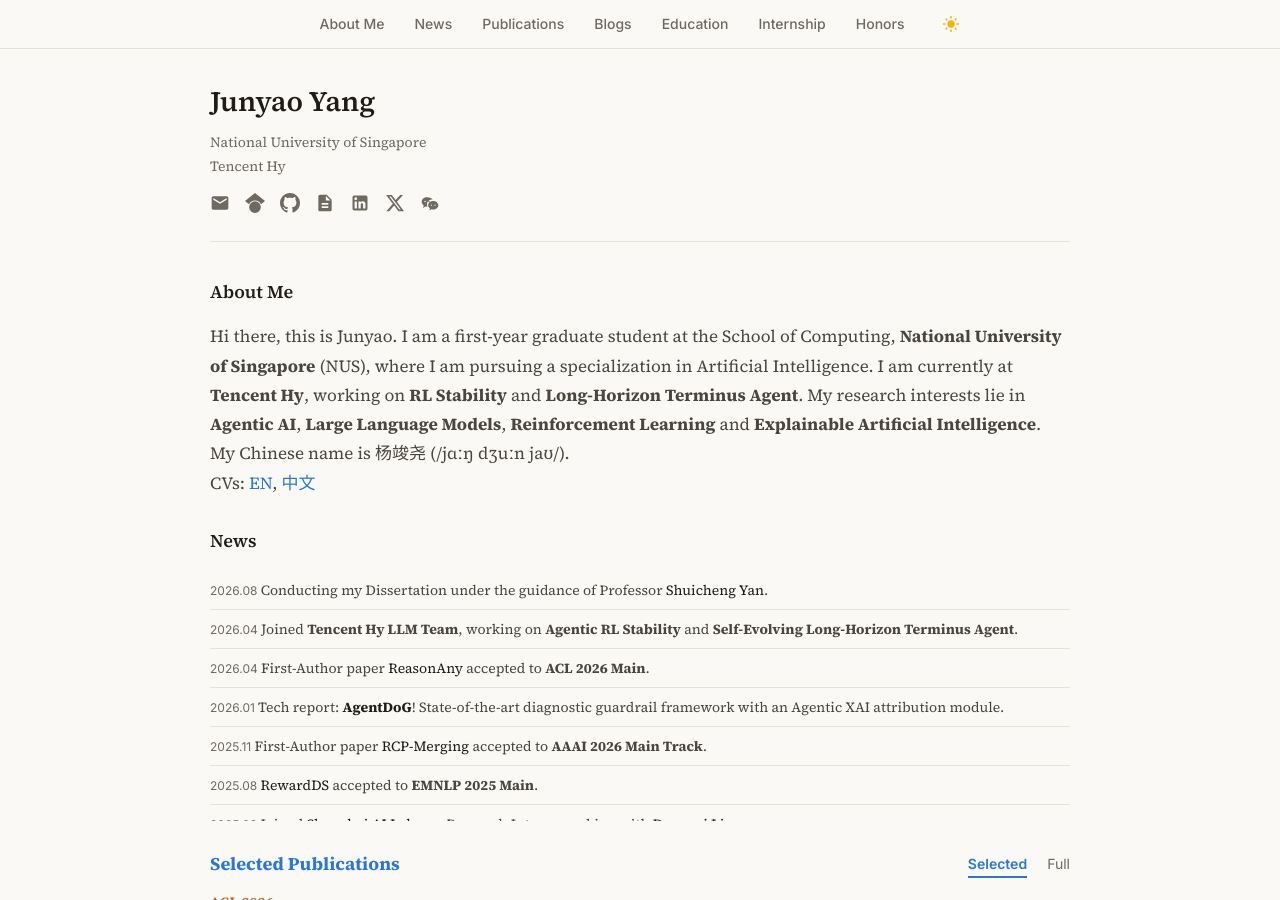
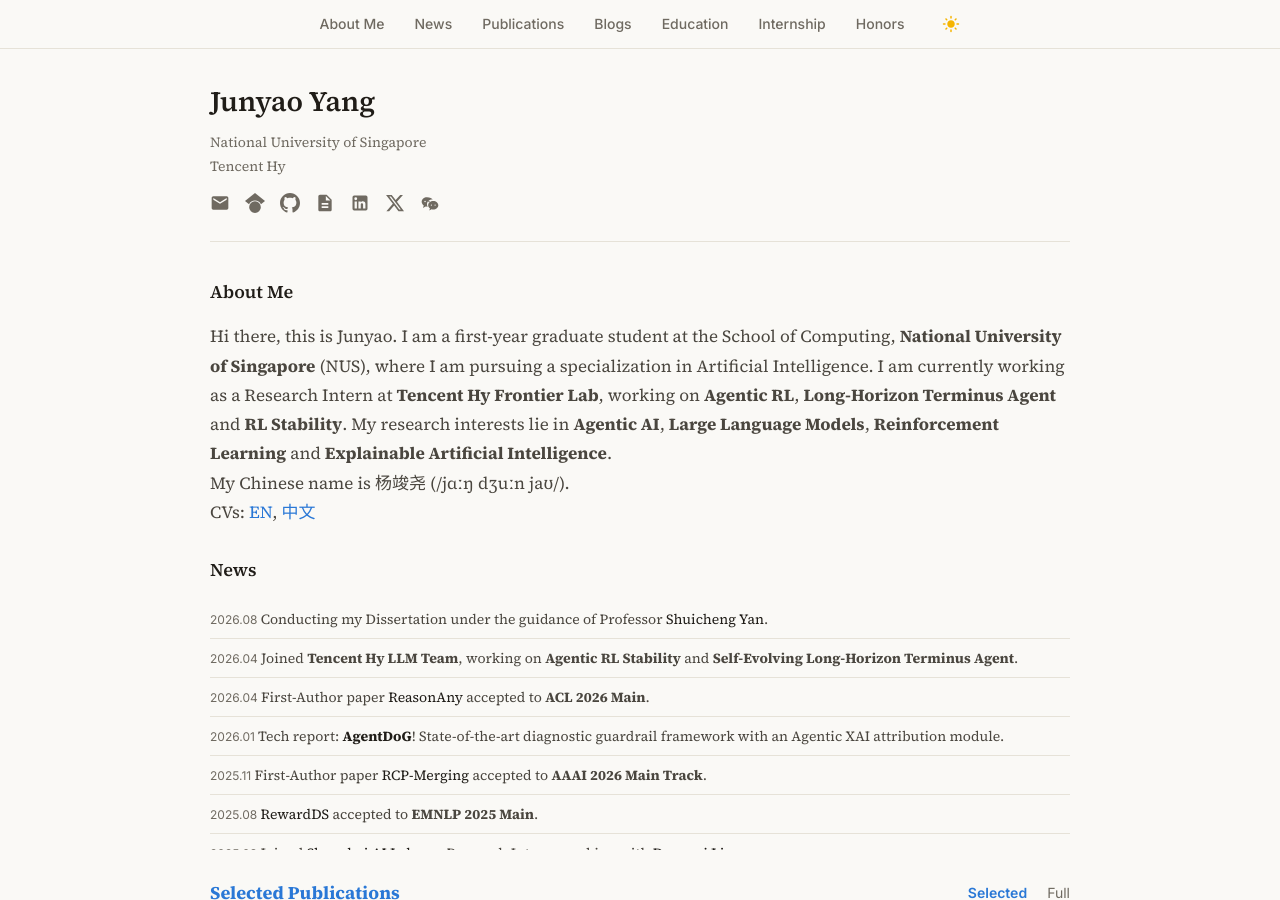
Before and after one commit to jyyang26/jyyang26.github.io, a Jekyll site: the page built from _pages/about.md, in a window 1280 px wide and 900 px high. Built offline with Jekyll 4.4.1, drawn with Linux system fonts in a browser that asks for light colours.

Commit message:
Update about.md

```diff
--- a/_pages/about.md
+++ b/_pages/about.md
@@ -436,7 +436,7 @@
     <section id="about" class="content-box">
       <div class="box-header"><h2 class="box-title">About Me</h2></div>
       <div class="about-text">
-        Hi there, this is Junyao. I am a first-year graduate student at the School of Computing, <strong>National University of Singapore</strong> (NUS), where I am pursuing a specialization in Artificial Intelligence. I am currently at <strong>Tencent Hy</strong>, working on <strong>RL Stability</strong> and <strong>Long-Horizon Terminus Agent</strong>. My research interests lie in <strong>Agentic AI</strong>, <strong>Large Language Models</strong>, <strong>Reinforcement Learning</strong> and <strong>Explainable Artificial Intelligence</strong>.
+        Hi there, this is Junyao. I am a first-year graduate student at the School of Computing, <strong>National University of Singapore</strong> (NUS), where I am pursuing a specialization in Artificial Intelligence. I am currently working as a Research Intern at <strong>Tencent Hy Frontier Lab</strong>, working on <strong>Agentic RL</strong>, <strong>Long-Horizon Terminus Agent</strong> and <strong>RL Stability</strong>. My research interests lie in <strong>Agentic AI</strong>, <strong>Large Language Models</strong>, <strong>Reinforcement Learning</strong> and <strong>Explainable Artificial Intelligence</strong>.
         <br>
         My Chinese name is 杨竣尧 (/jɑːŋ dʒuːn jaʊ/).
         <br>
```
